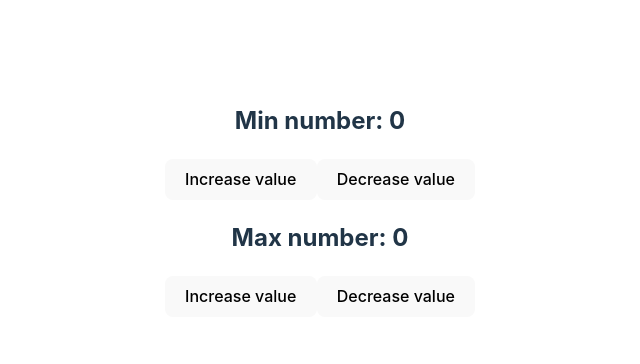
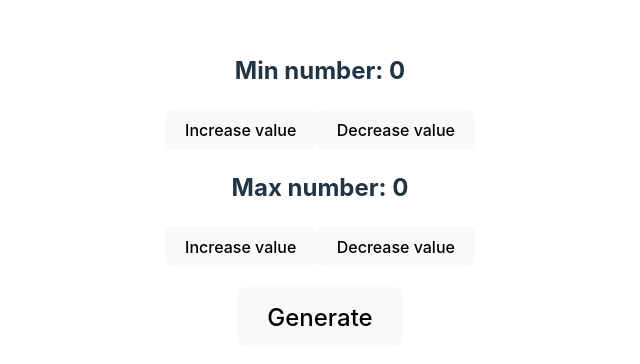
Before and after one commit to Looch8/random-number-generator, a React (Vite) app: page / in a window 1280 px wide. Shown: the part 200-564 px from the top of the page, without its empty margins (320-960 px from the left). Built offline with nearby package versions, Linux system fonts and the light colour scheme.

Commit message:
logic complete

```diff
--- a/src/App.jsx
+++ b/src/App.jsx
@@ -1,11 +1,58 @@
 import "./App.css";
+import { useState } from "react";
 import ValueComponent from "./components/ValueComponent";
 
+function GenerateNumber({ generateRandomNumber, onGenerate }) {
+	const handleGenerate = () => {
+		const randomNum = generateRandomNumber();
+		onGenerate(randomNum);
+	};
+
+	return <button onClick={handleGenerate}>Generate</button>;
+}
+
 function App() {
+	const [min, setMin] = useState(0);
+	const [max, setMax] = useState(0);
+	const [generatedNumber, setGeneratedNumber] = useState(null);
+
+	const handleMinChange = (newValue) => {
+		setMin(newValue);
+	};
+
+	const handleMaxChange = (newValue) => {
+		setMax(newValue);
+	};
+
+	const generateRandomNumber = () => {
+		return Math.random() * (max - min) + min;
+	};
+
+	const handleGenerate = (number) => {
+		setGeneratedNumber(number);
+	};
+
 	return (
 		<>
-			<ValueComponent valueName={"Min"} />
-			<ValueComponent valueName={"Max"} />
+			<ValueComponent
+				valueName={"Min"}
+				value={min}
+				onValueChange={handleMinChange}
+			/>
+			<ValueComponent
+				valueName={"Max"}
+				value={max}
+				onValueChange={handleMaxChange}
+			/>
+			<h2>
+				<GenerateNumber
+					generateRandomNumber={generateRandomNumber}
+					onGenerate={handleGenerate}
+				/>
+			</h2>
+			{generatedNumber !== null && (
+				<p>Generated Number: {generatedNumber.toFixed(0)}</p>
+			)}
 		</>
 	);
 }
--- a/src/components/ValueComponent.jsx
+++ b/src/components/ValueComponent.jsx
@@ -1,15 +1,11 @@
-import { useState } from "react";
-
-function ValueComponent({ valueName }) {
-	const [value, setValue] = useState(0);
-
+function ValueComponent({ valueName, value, onValueChange }) {
 	const increaseValue = () => {
-		return setValue(value + 1);
+		return onValueChange(value + 1);
 	};
 
 	const decreaseValue = () => {
 		// Value can not be decreased less than 0
-		if (value > 0) return setValue(value - 1);
+		if (value > 0) return onValueChange(value - 1);
 	};
 
 	return (
```
